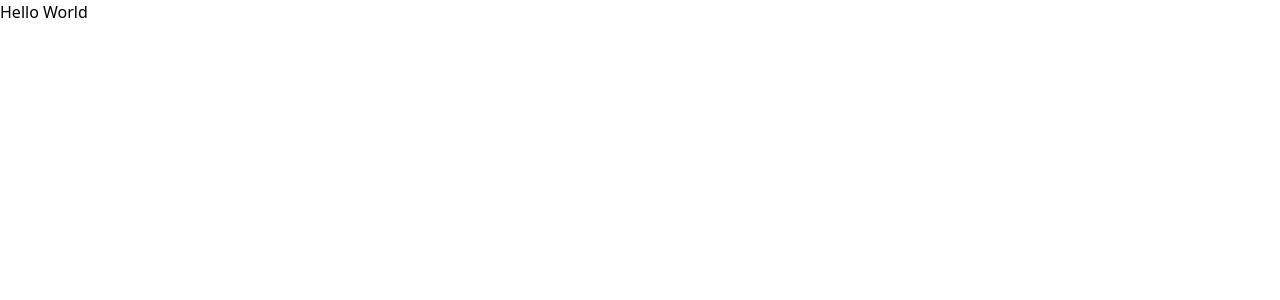
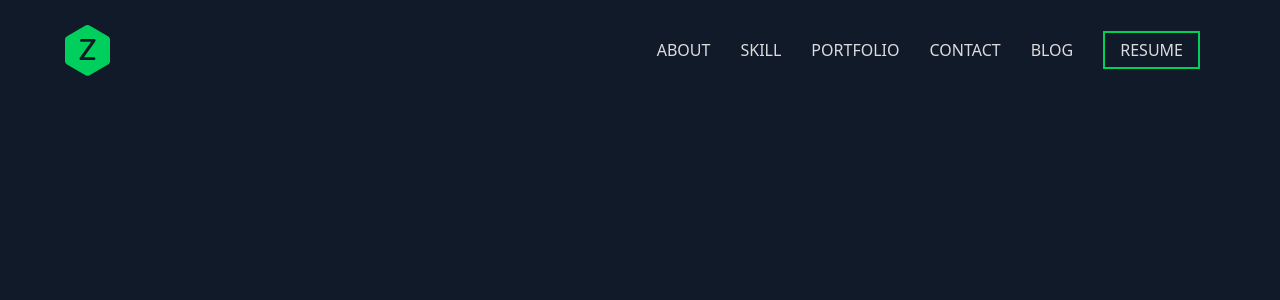
Before and after one commit to arafatYasir/Portfolio-Clone, a Next.js app: page / in a window 1280 px wide. Shown: the top 300 px of the page. Built offline with nearby package versions, Linux system fonts and the light colour scheme.

Commit message:
Navbar done

```diff
--- a/app/layout.js
+++ b/app/layout.js
@@ -1,14 +1,14 @@
 import "./globals.css";
 export const metadata = {
-  title: "Create Next App",
-  description: "Generated by create next app",
+  title: "Zonayed Ahmed | Full Stack Developer",
+  description: "Hello! I'm Zonayed Ahmed, a passionate software engineer. I develop web applications, mobile applications, and desktop applications.",
 };
 
 export default function RootLayout({ children }) {
   return (
     <html lang="en">
       <body
-        className={` antialiased`}
+        className={`bg-[#111a28] antialiased max-w-[1200px] mx-auto`}
       >
         {children}
       </body>
--- a/app/page.js
+++ b/app/page.js
@@ -1,7 +1,10 @@
+import Header from "@/componnets/Header";
+import Logo from "@/componnets/Logo";
+
 export default function Home() {
   return (
-    <main>
-      Hello World
-    </main>
+    <>
+      <Header />
+    </>
   );
 }
--- /dev/null
+++ b/componnets/Header.jsx
@@ -0,0 +1,11 @@
+import Navbar from "./Navbar";
+
+const Header = () => {
+    return (
+        <div>
+            <Navbar />
+        </div>
+    );
+};
+
+export default Header;
--- /dev/null
+++ b/componnets/Logo.jsx
@@ -0,0 +1,7 @@
+const Logo = () => {
+    return (
+        <svg width={45} xmlns="http://www.w3.org/2000/svg" viewBox="0 0 185 208.4"><path fill="#00cf5d" d="M176.6 46L100.9 2.2c-5.2-3-11.6-3-16.7 0L8.4 46C3.2 49 0 54.5 0 60.5V148c0 6 3.2 11.5 8.4 14.5l75.8 43.7c5.2 3 11.6 3 16.7 0l75.8-43.7c5.2-3 8.4-8.5 8.4-14.5V60.5c-.1-6-3.3-11.5-8.5-14.5zm-51.2 19.1c-.3.9-.6 1.7-1.1 2.4l-46.4 65.3h41.3c3.1 0 5.7 2.5 5.7 5.7s-2.5 5.7-5.7 5.7H65c-3 0-5.5-2.5-5.5-5.5 0-.8.1-1.5.4-2.1.2-.7.6-1.3 1-1.9l46.6-65.5H67.7c-3.1 0-5.7-2.5-5.7-5.7s2.5-5.7 5.7-5.7h52.7c2.9 0 5.2 2.3 5.2 5.2.1.7 0 1.4-.2 2.1z"></path></svg>
+    );
+};
+
+export default Logo;
--- /dev/null
+++ b/componnets/Navbar.jsx
@@ -0,0 +1,36 @@
+import Link from "next/link";
+import Logo from "./Logo";
+
+const Navbar = () => {
+    return (
+        <nav className="flex items-center justify-between p-[25px]">
+            <div>
+                <Link href="/">
+                    <Logo />
+                </Link>
+            </div>
+            <ul className="flex items-center">
+                <Link href={"#about"}>
+                    <li className="uppercase text-base font-normal mx-[15px]" style={{color: "rgba(255, 255, 255, 0.85)"}}>About</li>
+                </Link>
+                <Link href={"#skill"}>
+                    <li className="uppercase text-base font-normal mx-[15px]" style={{color: "rgba(255, 255, 255, 0.85)"}}>Skill</li>
+                </Link>
+                <Link href={"#portfolio"}>
+                    <li className="uppercase text-base font-normal mx-[15px]" style={{color: "rgba(255, 255, 255, 0.85)"}}>Portfolio</li>
+                </Link>
+                <Link href={"#contact"}>
+                    <li className="uppercase text-base font-normal mx-[15px]" style={{color: "rgba(255, 255, 255, 0.85)"}}>Contact</li>
+                </Link>
+                <Link href={"#blog"}>
+                    <li className="uppercase text-base font-normal mx-[15px]" style={{color: "rgba(255, 255, 255, 0.85)"}}>Blog</li>
+                </Link>
+                <Link href={"https://github.com/zonayedpca/zonayed.me/raw/master/src/data/file/MyResume.pdf"} target="_blank">
+                    <li className="uppercase text-base font-normal border-2 border-[#00cf5d] px-[15px] py-[5px] mx-[15px]" style={{color: "rgba(255, 255, 255, 0.85)"}}>Resume</li>
+                </Link>
+            </ul>
+        </nav>
+    );
+};
+
+export default Navbar;
```
